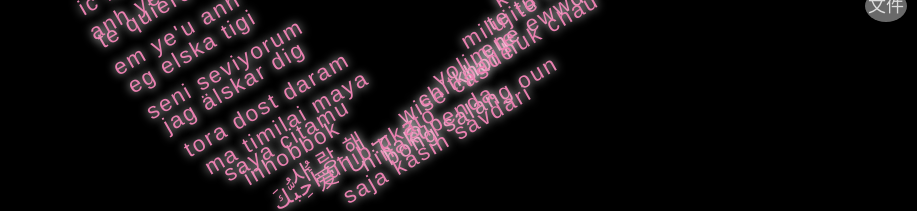
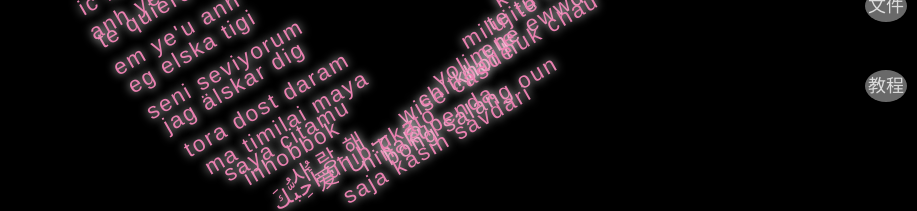
Before and after one commit to love99you/iloveyou, a plain HTML site: page index.html in a window 1280 px wide. Shown: the part 450-661 px from the top of the page, without its empty margins (363-1280 px from the left). Drawn offline with Linux system fonts and the light colour scheme; a script that the page names is missing.

Commit message:
Update index.html

```diff
--- a/index.html
+++ b/index.html
@@ -724,6 +724,7 @@ body {
 <a href="https://pan.xunlei.com/s/VNlDcB3ABz0oNSOEv5mpSE_tA1?pwd=97rw#" style="position: fixed; top: 45%; right: 10px; width: 40px; height: 30px; z-index: 999; background: #696969; border-radius: 50%; padding: 1.0px; text-align: center; color: #ddd; text-decoration: none; line-height: 30px; font-size: 18px;">合集</a>
 <a href="https://mp.weixin.qq.com/s/CImse_lRLCDjB3WzAqRp1Q" style="position: fixed; top: 50%; right: 10px; width: 40px; height: 30px; z-index: 999; background: #696969; border-radius: 50%; padding: 1.0px; text-align: center; color: #ddd; text-decoration: none; line-height: 30px; font-size: 18px;">支持</a>
 <a href="https://pan.xunlei.com/s/VO1dLN6rfBTIpMa_bYISLRcFA1?pwd=y2zh#" style="position: fixed; top: 55%; right: 10px; width: 40px; height: 30px; z-index: 999; background: #696969; border-radius: 50%; padding: 1.0px; text-align: center; color: #ddd; text-decoration: none; line-height: 30px; font-size: 18px;">文件</a>
+<a href="https://mp.weixin.qq.com/s/CovVpUzHJEN8in50HO_jbQ" style="position: fixed; top: 65%; right: 10px; width: 40px; height: 30px; z-index: 999; background: #696969; border-radius: 50%; padding: 1.0px; text-align: center; color: #ddd; text-decoration: none; line-height: 30px; font-size: 18px;">教程</a>
 
   <div id="ui">
   <div class="love">
```
